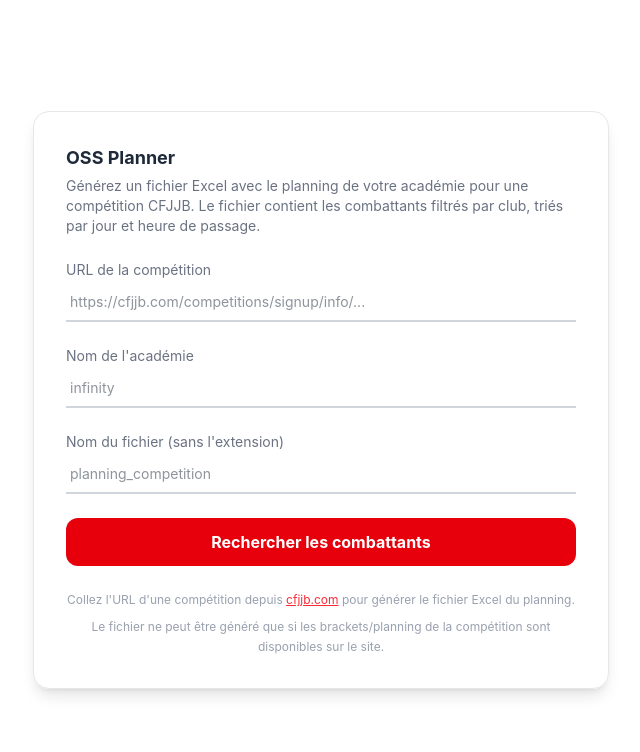
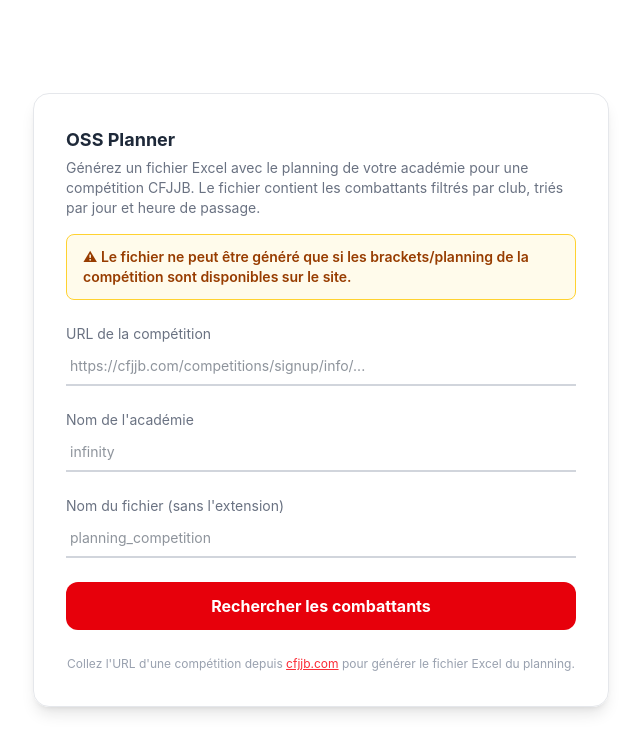
Before and after one commit to chrisdns/cfjjb-comp-to-xlsx, a React (Vite) app: page / in a window 1280 px wide. Shown: the top 752 px of the page, without its empty margins (319-959 px from the left). Built offline with nearby package versions, Linux system fonts and the light colour scheme.

Commit message:
feat: update App component to include a warning about competition bracket availability and adjust layout for clarity

```diff
--- a/src/App.jsx
+++ b/src/App.jsx
@@ -108,9 +108,14 @@
         <div className="min-h-screen flex items-center justify-center bg-white px-4">
             <div className="w-full p-6 sm:max-w-lg sm:border sm:border-gray-200 sm:rounded-2xl sm:p-8 sm:shadow-lg lg:max-w-xl">
                 <h1 className="text-lg font-bold text-gray-800 mb-1">OSS Planner</h1>
-                <p className="text-sm text-gray-500 mb-6">
+                <p className="text-sm text-gray-500 mb-4">
                     Générez un fichier Excel avec le planning de votre académie pour une compétition CFJJB. Le fichier contient les combattants filtrés par club, triés par jour et heure de passage.
                 </p>
+                <div className="bg-amber-50 border border-amber-300 rounded-lg px-4 py-3 mb-6">
+                    <p className="text-sm font-semibold text-amber-800">
+                        ⚠ Le fichier ne peut être généré que si les brackets/planning de la compétition sont disponibles sur le site.
+                    </p>
+                </div>
 
                 <form onSubmit={handlePreview} className="space-y-6">
                     <div>
@@ -233,9 +238,6 @@
                 <p className="text-xs text-gray-400 mt-6 text-center leading-relaxed">
                     Collez l'URL d'une compétition depuis <a href="https://cfjjb.com/" target="_blank" rel="noopener noreferrer" className="underline text-red-500 hover:text-red-600">cfjjb.com</a> pour générer le fichier Excel du planning.
                 </p>
-                <p className="text-xs text-gray-400 mt-2 text-center leading-relaxed">
-                    Le fichier ne peut être généré que si les brackets/planning de la compétition sont disponibles sur le site.
-                </p>
             </div>
         </div>
     );
```
